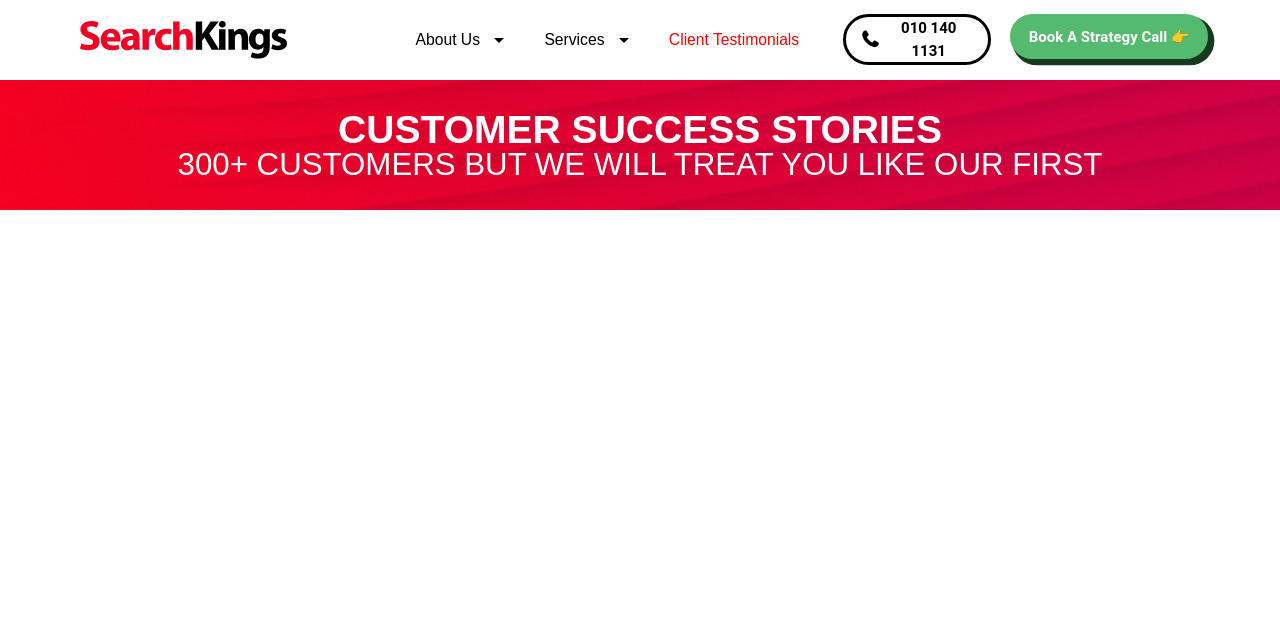
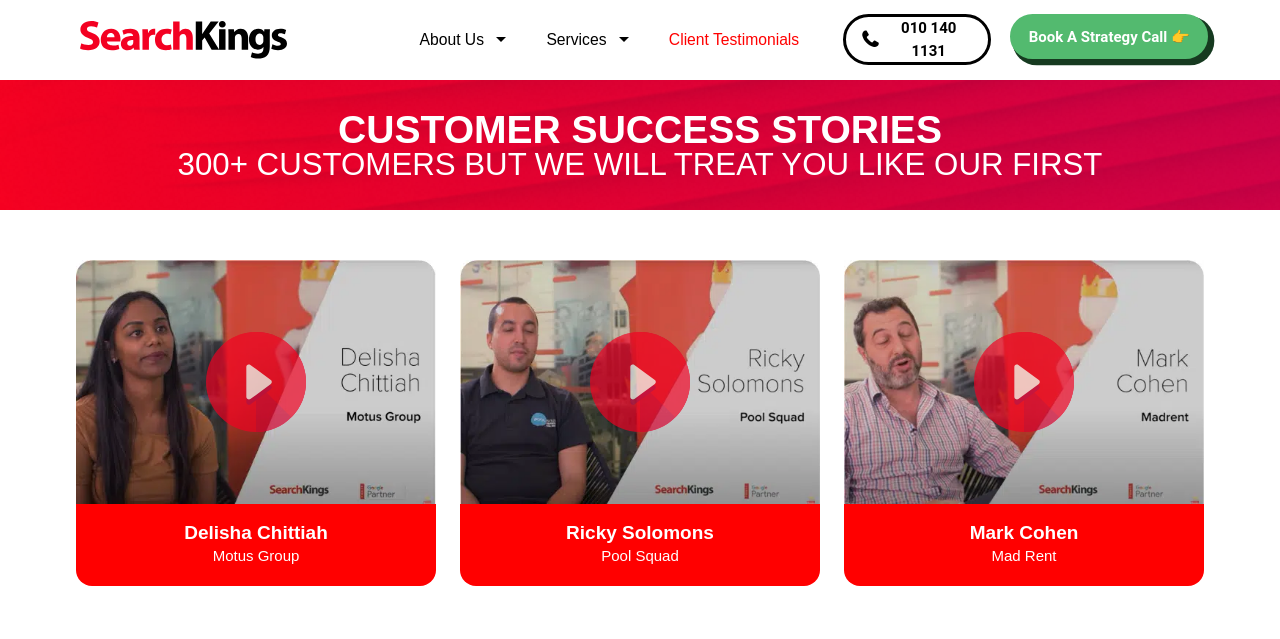
Before and after one commit to siyabongahlongwane/search-kings-assessment, a plain HTML site: page index.html in a window 1280 px wide. Drawn offline with nearby package versions, Linux system fonts and the light colour scheme.

Commit message:
Testimonial Section

```diff
--- a/css/styles.css
+++ b/css/styles.css
@@ -6,8 +6,13 @@ body {
 
 .page-wrapper,
 body,
-.banner {
+.banner,
+.image-wrapper {
     width: 100%;
+}
+
+.pointer {
+    cursor: pointer;
 }
 
 
@@ -38,7 +43,8 @@ body,
 
 #strategyCall>a,
 .phone-btn:hover,
-.banner {
+.banner,
+.client-details {
     color: var(--white) !important;
 }
 
@@ -48,7 +54,8 @@ body,
 .white-bg,
 .strategy-btn:hover,
 .dropdown-item:focus,
-.dropdown-item:hover {
+.dropdown-item:hover,
+.navbar {
     background-color: var(--white);
 }
 
@@ -57,12 +64,17 @@ body,
     background-color: var(--green);
 }
 
+.client-details {
+    background-color: var(--primary-red);
+}
+
 
 /* Navigation Section */
 
 .width-90,
 .nav-wrapper,
-.logo-container {
+.logo-container,
+.testimonials {
     width: 90%;
 }
 
@@ -98,9 +110,8 @@ body,
 }
 
 .dropdown-toggle::after {
-    margin-left: 10px;
+    margin-left: 8px;
     margin-bottom: -2px !important;
-    font-size: 18px;
 }
 
 .nav-button {
@@ -111,14 +122,16 @@ body,
 .nav-button,
 .phone-btn>.fa-phone,
 .banner,
-.banner h1 {
+.banner h1,
+.client-details h5 {
     font-weight: 600;
     text-align: center;
 }
 
 .navbar-nav .nav-link,
 .banner h1,
-.banner h2 {
+.banner h2,
+.client-details {
     font-family: "Arial", Sans-serif !important;
 }
 
@@ -136,7 +149,8 @@ body,
 
 .phone-btn a,
 .strategy-btn>span,
-.phone-btn>span {
+.phone-btn>span,
+.client-details>span {
     font-size: 15px !important;
 }
 
@@ -170,7 +184,7 @@ body,
 }
 
 
-/* Banner */
+/* Banner Section*/
 
 .banner {
     background-image: url('../assets/img/banner.png');
@@ -190,7 +204,42 @@ body,
 }
 
 .banner h1,
-.banner h2 {
+.banner h2,
+.client-details>h5 {
     line-height: 1 !important;
     margin: 0 !important;
 }
+
+
+/* Testimonials Section */
+
+.testimonials-wrapper {
+    padding: 50px 0 !important;
+}
+
+.client {
+    width: 33.333333%;
+}
+
+.image-wrapper {
+    position: relative;
+}
+
+.play-button {
+    position: absolute;
+    top: 50%;
+    right: 50%;
+    transform: translate(50%, -50%);
+    opacity: 0.8;
+}
+
+.client-details {
+    border-radius: 0 0 16px 16px;
+    padding: 19px 0;
+    gap: 3px;
+}
+
+.client-details>h5,
+.dropdown-toggle::after {
+    font-size: 19px !important;
+}
--- a/index.html
+++ b/index.html
@@ -15,7 +15,8 @@
 
 <body>
     <div class="page-wrapper">
-        <nav class="navbar navbar-expand-lg navbar-light">
+        <!-- Navigation -->
+        <nav class="navbar navbar-expand-lg sticky-top">
             <div class="container-fluid nav-wrapper white-bg">
                 <a class="navbar-brand" href="#">
                     <div class="logo-container">
@@ -67,9 +68,53 @@
                 </div>
             </div>
         </nav>
+
+        <!-- Banner -->
         <div class="banner">
             <h1>CUSTOMER SUCCESS STORIES</h1>
             <h2>300+ CUSTOMERS BUT WE WILL TREAT YOU LIKE OUR FIRST</h2>
+        </div>
+
+        <!-- Testimonials -->
+        <div class="testimonials-wrapper d-flex col justify-content-center">
+            <div class="testimonials d-flex row justify-content-between">
+                <!-- Client 1 -->
+                <div class="client pointer">
+                    <div class="image-wrapper">
+                        <img class="play-button" src="./assets/img/play-button.svg" alt="Play Button">
+                        <img width="100%" src="./assets/img/client-1.webp" alt="Client 1 - Delisha Chittiah">
+                    </div>
+                    <div class="client-details d-flex flex-column col-12 align-items-center justify-content-center">
+                        <h5>Delisha Chittiah</h5>
+                        <span>Motus Group</span>
+                    </div>
+                </div>
+
+                <!-- Client 2 -->
+                <div class="client pointer">
+                    <div class="image-wrapper">
+                        <img class="play-button" src="./assets/img/play-button.svg" alt="Play Button">
+                        <img width="100%" src="./assets/img/client-2.webp" alt="Client 2 - Ricky Solomons">
+                    </div>
+                    <div class="client-details d-flex flex-column col-12 align-items-center justify-content-center">
+                        <h5>Ricky Solomons</h5>
+                        <span>Pool Squad</span>
+                    </div>
+                </div>
+
+                <!-- Client 3 -->
+                <div class="client pointer">
+                    <div class="image-wrapper">
+                        <img class="play-button" src="./assets/img/play-button.svg" alt="Play Button">
+                        <img width="100%" src="./assets/img/client-3.webp" alt="Client 3 - Mark Cohen">
+                    </div>
+                    <div class="client-details d-flex flex-column col-12 align-items-center justify-content-center">
+                        <h5>Mark Cohen</h5>
+                        <span>Mad Rent</span>
+                    </div>
+                </div>
+            </div>
+
         </div>
     </div>
 
```
Also changed, not shown: assets/img/play-button.svg (added).
